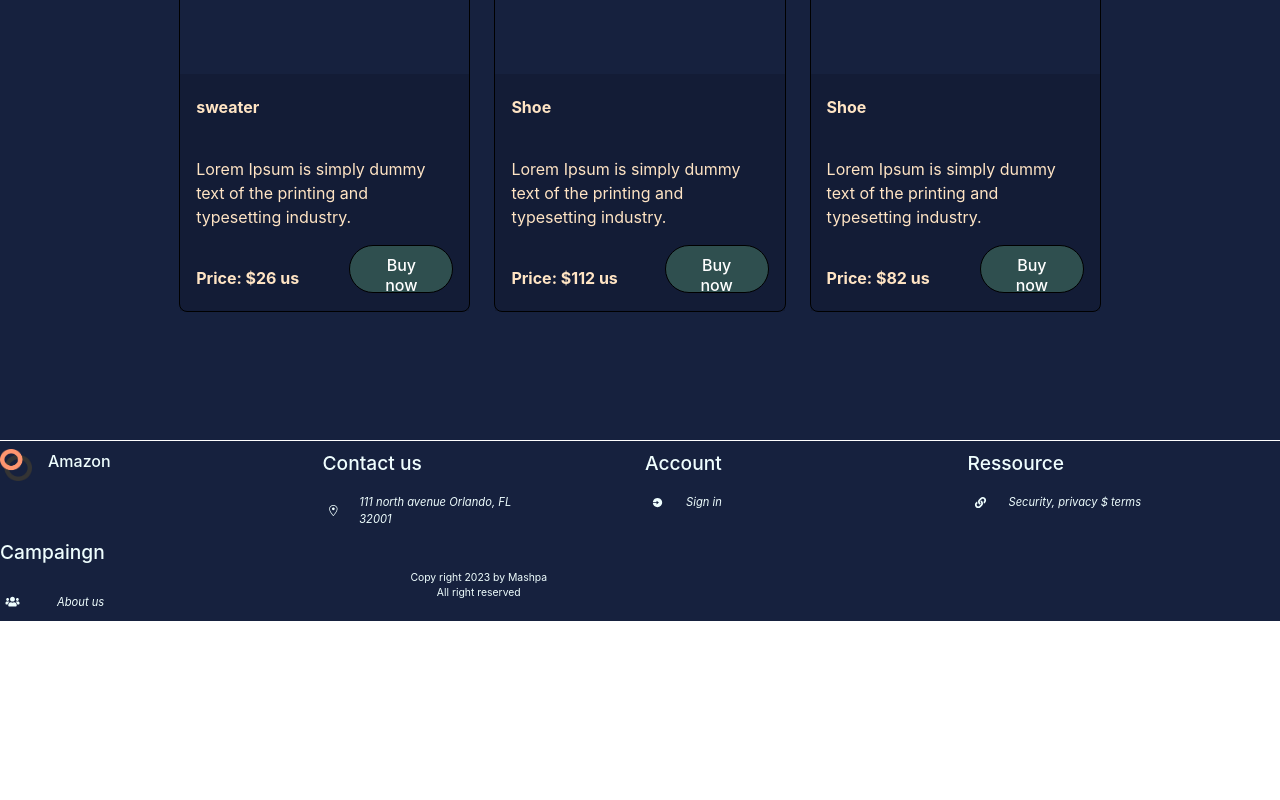
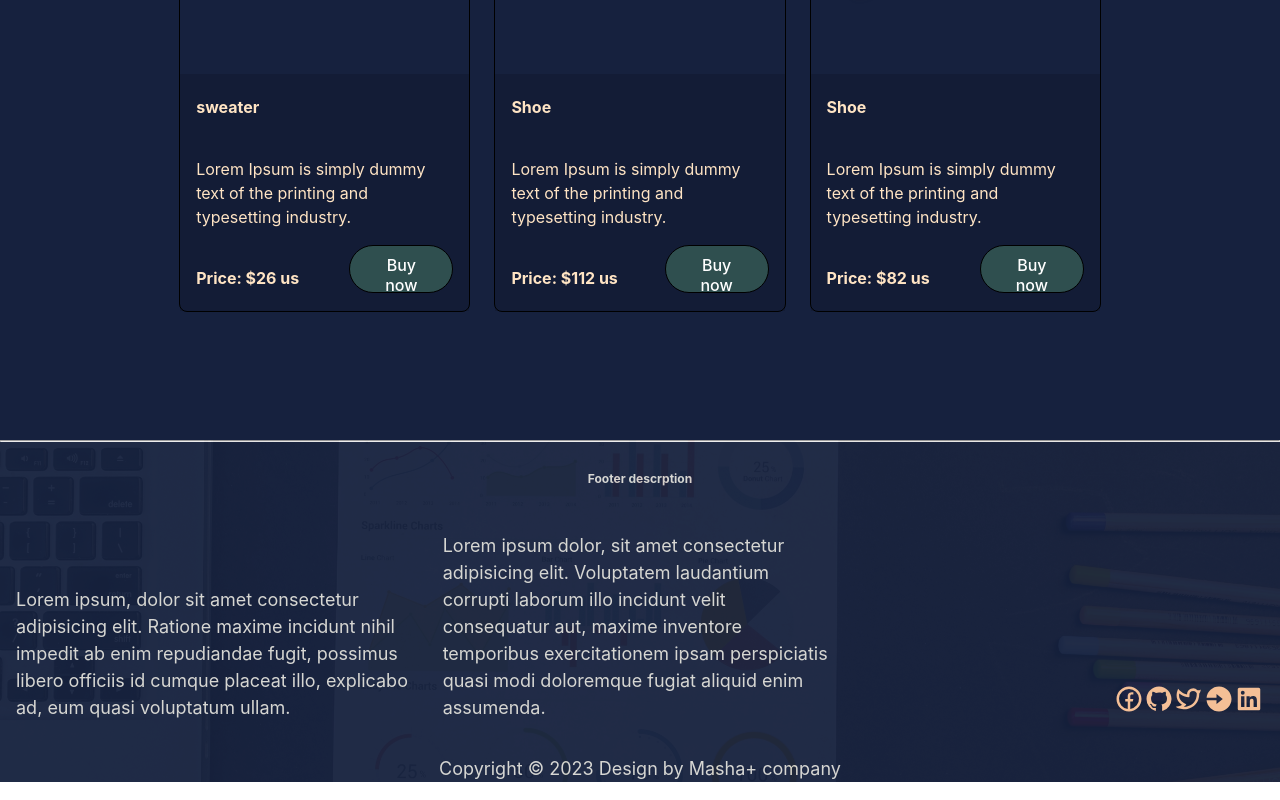
Before and after one commit to LlMrc/ecommerce-template, a React (Vite) app: page /new in a window 1280 px wide. Shown: the part 1025-1825 px from the top of the page. Before the commit the page ends 1646 px from the top, so only its background shows below. Built offline with nearby package versions, Linux system fonts and the light colour scheme.

Commit message:
upload to vecel...

```diff
--- a/src/App.jsx
+++ b/src/App.jsx
@@ -1,6 +1,5 @@
 
 import Header from './components/navBar/Header'
-import Hero from './components/hero/Hero'
 import './App.css'
 
 import Footer from './components/footer/Footer'
--- a/src/components/collection/collection.module.css
+++ b/src/components/collection/collection.module.css
@@ -2,9 +2,10 @@
 
 
 .cardImg>img{
-    width: 150px;
+    width: 200px;
     height: 300px;
     object-fit: contain;
+
 
 }
 
--- a/src/components/footer/Footer.jsx
+++ b/src/components/footer/Footer.jsx
@@ -1,72 +1,37 @@
 import css from "./Footer.module.css";
 import logo from "../../assets/logo.png";
-import {
-  // FiInbox,
-  // FaPhoneAlt,
-  FaLink,
-  FaUsers,
-} from "react-icons/fa";
+import { Link } from "react-router-dom";
 
-import { RiLoginCircleFill } from "react-icons/ri";
 
-import { GoLocation } from "react-icons/go";
+import { RiLoginCircleFill, RiFacebookCircleLine, RiTwitterLine, RiGithubFill, RiLinkedinBoxFill} from "react-icons/ri";
+
+
 
 const Footer = () => {
   return (
-    <div className={css.cFooterWrapper}>
-      <hr />
-      <div className={css.cFooter}>
-        <div className={css.logo}>
-          <img src={logo} alt="" />
-          <span>Amazon</span>
-        </div>
+    <div className={css.wrapper}>
+      <hr/>
+      <h6> Footer descrption</h6>
+<div className={css.cfooter}>
+  <div className={css.block}>
+    Lorem ipsum, dolor sit amet consectetur adipisicing elit. Ratione maxime incidunt nihil impedit ab enim repudiandae fugit, possimus libero officiis id cumque placeat illo, explicabo ad, eum quasi voluptatum ullam.
+  </div>
+  <div className={css.block}>
+    Lorem ipsum dolor, sit amet consectetur adipisicing elit. Voluptatem laudantium corrupti laborum illo incidunt velit consequatur aut, maxime inventore temporibus exercitationem ipsam perspiciatis quasi modi doloremque fugiat aliquid enim assumenda.
+  </div>
+  <div className={css.social}>
+    <Link to="https://www.facebook.com/LouisMrcVops">  <RiFacebookCircleLine size={30} /></Link>
+    <Link to="https://github.com/LlMrc">  <RiGithubFill size={30}/></Link>
+    <Link to="https://twitter.com/LouisMcLeonard1"><RiTwitterLine size={30}/></Link>
+     <Link to="">  <RiLoginCircleFill size={30}/></Link>
+     <Link to="https://www.linkedin.com/in/louis-marc-leonard-a57a13192/">  <RiLinkedinBoxFill size={30}/></Link>
 
-        <div className={css.block}>
-          <div className={css.details}>
-            <span>Contact us</span>
-            <span className={css.pngLine}>
-              <GoLocation className={css.icon} />
-              <span>111 north avenue Orlando, FL 32001</span>
-            </span>
-          </div>
-        </div>
 
-        <div className={css.block}>
-          <div className={css.details}>
-            <span>Account</span>
-            <span className={css.pngLine}>
-              <RiLoginCircleFill className={css.icon} />
-              <span>Sign in</span>
-            </span>
-          </div>
-        </div>
-        <div className={css.block}>
-          <div className={css.details}>
-            <span>Ressource</span>
-            <span className={css.pngLine}>
-              <FaLink className={css.icon} />
-              <span>Security, privacy $ terms</span>
-            </span>
-          </div>
-        </div>
-
-        <div className={css.block}>
-          <div className={css.details}>
-            <span>Campaingn</span>
-            <span className={css.pngLine}>
-              <FaUsers className={css.icon} />
-              <a href="/about"></a>
-              <p>About us</p>
-            </span>
-          </div>
-        </div>
-
-        <div className={css.copyRight}>
-          <span>Copy right 2023 by Mashpa</span>
-          <span>All right reserved</span>
-        </div>
-      </div>
-    </div>
+  </div>
+</div>
+<p>Copyright <span>© 2023  Design by Masha+ company</span>
+</p>
+</div>
   );
 };
 
--- a/src/components/footer/Footer.module.css
+++ b/src/components/footer/Footer.module.css
@@ -1,115 +1,67 @@
-.cFooterWrapper{
-    width: 100%;
-    margin-top: 5rem;
+.wrapper{
+    text-align: center;
+    font-size: large;
+color: var(--bgp);
+position: relative;
+
 }
 
-.cFooterWrapper>hr{
-    width: 100%;
-    height: 1px;
-    border: none;
-    background: white;
-    margin-top: 1rem;
+
+.wrapper::before{
+    content: '';
+    background-image: url('../../assets/graph.jpg');
+    background-repeat: no-repeat;
+    background-size: cover;
+    background-position: center;
+    position: absolute;
+    top: 0;
+    left: 0;
+    right: 0;
+    bottom: 0;
+    opacity: .05;
 }
 
-.cFooter{
+.cfooter{
+    position: relative;
     display: grid;
-    width: 100%;
-    grid-template-columns: repeat(4, 1fr);
-    gap: 10px;
+    gap: 2;
+    grid-template-columns: repeat(3, 1fr);
+    align-items: end;
 }
 
-.logo{
+.social{
+    position: relative;
     display: flex;
-    align-items: flex-start;
-    gap: 1rem;
+    gap: 2;
+    color: var(--pink);
+    justify-content: end;
+    padding: 1rem;
+
 }
 
-.logo>img{
-    width: 2rem;
-    height: 2rem;
-}
+.social>a{
+   cursor: pointer;
 
-.logo>span{
-    font-weight: 500;
-    font-size: 1rem;
 }
 
 .block{
-    display: flex;
-    flex-direction: column;
-    gap: 1rem;
-    max-width: 12rem;
-}
-
-.details{
-    display: flex;
-    flex-direction: column;
-    width: inherit;
-    font-size: .7rem;
-    gap: 1rem;
-    font-style: italic;
+    text-align: start;
+    padding: 1rem;
+    position: relative;
 }
 
 
-.details>span:nth-of-type(1){
-    font-weight: 500;
-    font-style: normal;
-    font-size: 1.2rem;
-}
+
+@media screen and (max-width: 860px) {
+    .cfooter{
+        grid-template-columns: repeat( 2, 1fr);
+    }
+  }
 
 
-.pngLine:hover{
-    cursor: pointer;
-}
 
-.pngLine{
-    display: flex;
-    gap: 1rem;
-    align-items: center;
-}
-
-
-.icon{
-    width: 25px;
-}
-
-.copyRight{
-display: flex;
-flex-direction: column;
-width: 100%;
-text-align: center;
-font-size: .65rem;
-margin-top: 2rem;
-
-}
-
-@media screen and (max-width:850px){
-  .cFooter{
-    grid-template-columns: repeat(3, 1fr);
-
-  }
-  .cFooter>.block{
-    box-shadow: 0px 0px 20px 1px rgba(0, 0, 0, 0.1);
-  }
-
-  .copyRight{
-    grid-column: span 3;
-  }
-}
-
-
-@media screen and (max-width:640px){
-    .cFooter{
-        grid-template-columns: repeat(2, 1fr);
-        font-size: 1rem;
-
-    }
-    .cFooter>.block{
-
-      box-shadow: 0px 0px 20px 1px rgba(0, 0, 0, 0.1);
-    }
-
-    .copyRight{
-      grid-column: span 3;
+  @media screen and (max-width: 480px) {
+    .cfooter{
+        grid-template-columns: repeat( 1, 1fr);
     }
   }
--- a/src/components/navBar/Header.jsx
+++ b/src/components/navBar/Header.jsx
@@ -6,6 +6,7 @@ import { GoThreeBars } from "react-icons/go";
 import { NavLink, Link} from "react-router-dom";
 import { useState } from "react";
 import Tooltip from "../tootlip/Tooltip";
+import { m } from "framer-motion";
 
 
 
@@ -39,6 +40,7 @@ const Header = () => {
 
         <div className={css.menuBtn} onClick={()=> {
              setMenuOpen(!menuOpen)
+             console.log(menuOpen)
         }}>
          <GoThreeBars size={24} />
         </div>
@@ -50,10 +52,18 @@ const Header = () => {
       <div id={css.right} className={menuOpen ? `${css.open}` : ``}>
 
           <nav>
-             <NavLink   to="/">Home</NavLink>
-               <NavLink to="/new">New</NavLink>
-             <NavLink to="/contact">Contact</NavLink>
-            <NavLink to="/about">About us</NavLink>
+             <NavLink   to="/" onClick={()=> {
+             setMenuOpen(!menuOpen)
+        }}>Home</NavLink >
+               <NavLink to="/new" onClick={()=> {
+             setMenuOpen(!menuOpen)
+        }} >New</NavLink>
+             <NavLink to="/contact" onClick={()=> {
+             setMenuOpen(!menuOpen)
+        }}>Contact</NavLink>
+            <NavLink to="/about" onClick={()=> {
+             setMenuOpen(!menuOpen)
+        }}>About us</NavLink>
           </nav>
 
 
--- a/src/pages/new/new.module.css
+++ b/src/pages/new/new.module.css
@@ -2,6 +2,7 @@
     margin: 10% 14%;
     display: grid;
     gap: 1.5rem;
+ justify-content: center;
     grid-template-columns: repeat(3, 1fr);
 }
 
```
